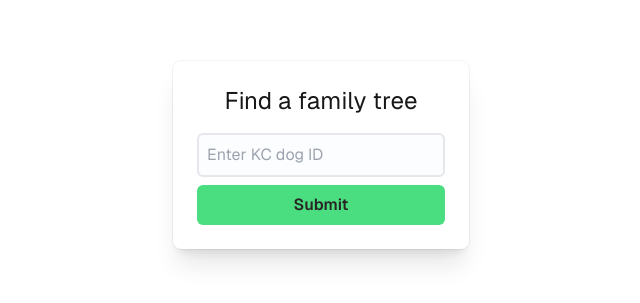
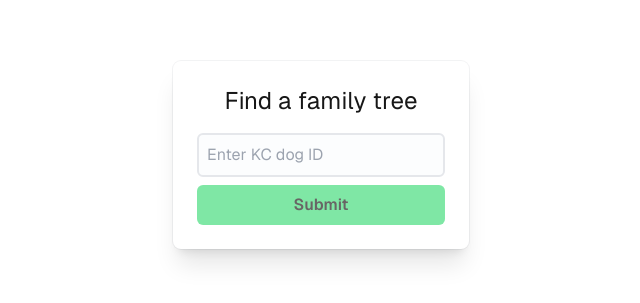
Before and after one commit to Ro4052/kc3, a Next.js app: page / in a window 1280 px wide. Shown: the part 245-548 px from the top of the page, without its empty margins (319-959 px from the left). Built offline with nearby package versions, Linux system fonts and the light colour scheme.

Commit message:
implement homepage form

```diff
--- a/app/page.tsx
+++ b/app/page.tsx
@@ -1,17 +1,10 @@
-import { Button } from "@/components/Button/Button";
-import { Card } from "@/components/Card/Card";
-import { Input } from "@/components/Input/Input";
+import { IDCaptureCard } from "@/components/homepage/IDCaptureCard";
 
 export default function Home() {
   return (
     <div className="grid grid-rows-[20px_1fr_20px] items-center justify-items-center min-h-screen p-8 pb-20 gap-16 sm:p-20 font-[family-name:var(--font-geist-sans)]">
       <main className="row-start-2">
-        <Card className="text-center" title="Find a family tree" titleLevel={1}>
-          <Input placeholder="Enter KC dog ID" />
-          <Button variant="primary" type="submit">
-            Submit
-          </Button>
-        </Card>
+        <IDCaptureCard />
       </main>
     </div>
   );
--- /dev/null
+++ b/components/homepage/IDCaptureCard.tsx
@@ -0,0 +1,35 @@
+"use client";
+
+import { FormEventHandler, useState } from "react";
+import { useRouter } from "next/navigation";
+
+import { Button } from "../primitives/Button/Button";
+import { Card } from "../primitives/Card/Card";
+import { Input } from "../primitives/Input/Input";
+
+export const IDCaptureCard = () => {
+  const router = useRouter();
+
+  const [dogId, setDogId] = useState("");
+
+  const handleSubmit: FormEventHandler = (event) => {
+    event.preventDefault();
+    router.push(`/tree/${dogId}`);
+  };
+
+  return (
+    <form onSubmit={handleSubmit}>
+      <Card className="text-center" title="Find a family tree" titleLevel={1}>
+        <Input
+          onChange={setDogId}
+          maxLength={36}
+          placeholder="Enter KC dog ID"
+          value={dogId}
+        />
+        <Button variant="primary" type="submit" disabled={dogId.length === 0}>
+          Submit
+        </Button>
+      </Card>
+    </form>
+  );
+};
--- a/components/Input/Input.tsx
+++ b/components/primitives/Input/Input.tsx
@@ -1,10 +1,21 @@
 interface InputProps {
+  onChange: (value: string) => void;
+  maxLength?: number;
   placeholder?: string;
+  value: string;
 }
 
-export const Input = ({ placeholder }: InputProps) => (
+export const Input = ({
+  onChange,
+  maxLength,
+  placeholder,
+  value,
+}: InputProps) => (
   <input
     className="rounded-md border-2 border-gray-200 outline-0 dark:border-gray-300/20 bg-slate-100/20 dark:bg-slate-900/20 p-2 focus:border-slate-500 dark:focus:border-slate-400"
+    maxLength={maxLength}
+    onChange={(e) => onChange(e.target.value)}
     placeholder={placeholder}
+    value={value}
   />
 );
```
Also changed, not shown: components/primitives/Button/Button.tsx (renamed from components/Button/Button.tsx), components/primitives/Card/Card.tsx (renamed from components/Card/Card.tsx), components/primitives/Header/Header.tsx (renamed from components/Header/Header.tsx).
